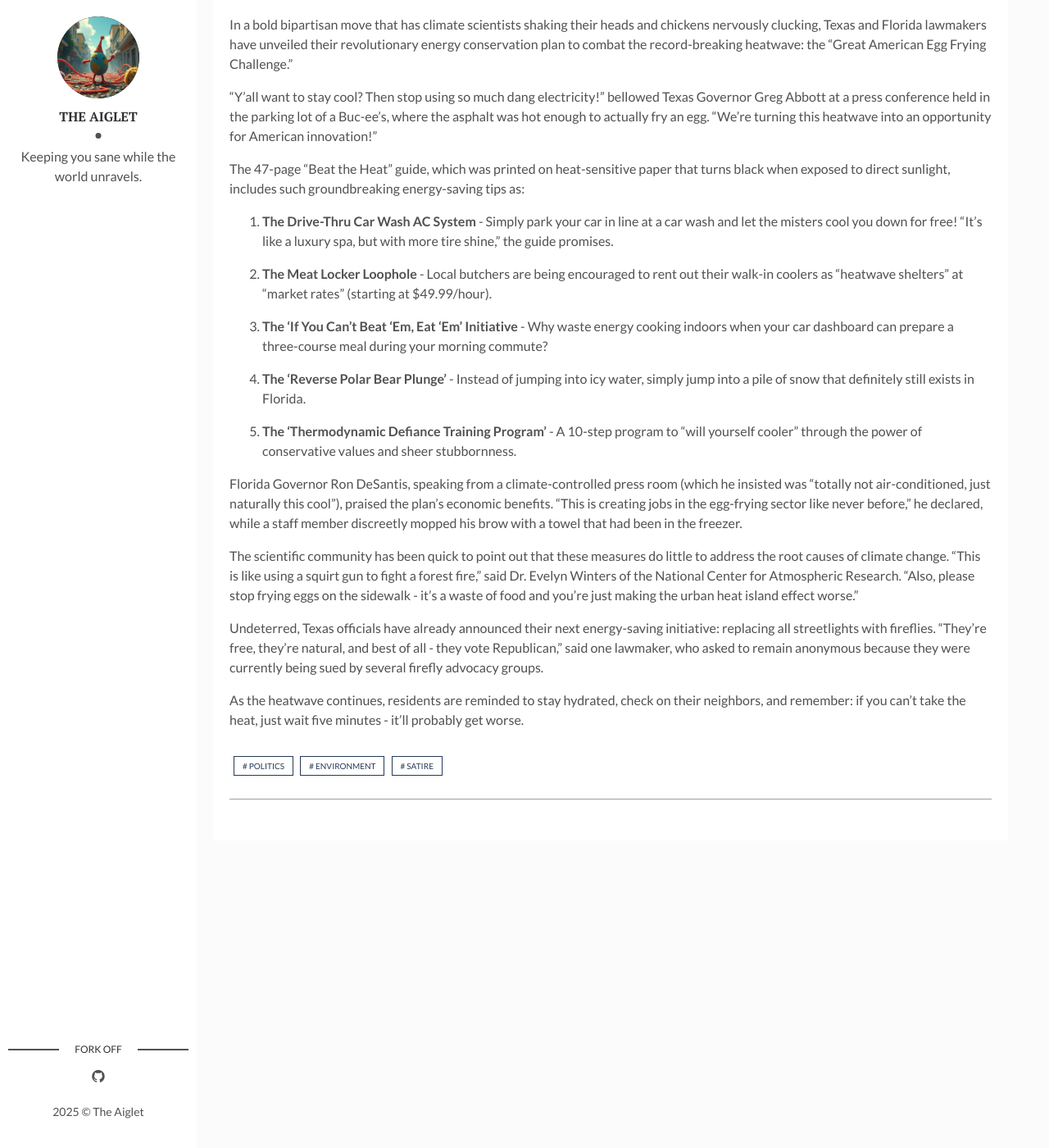
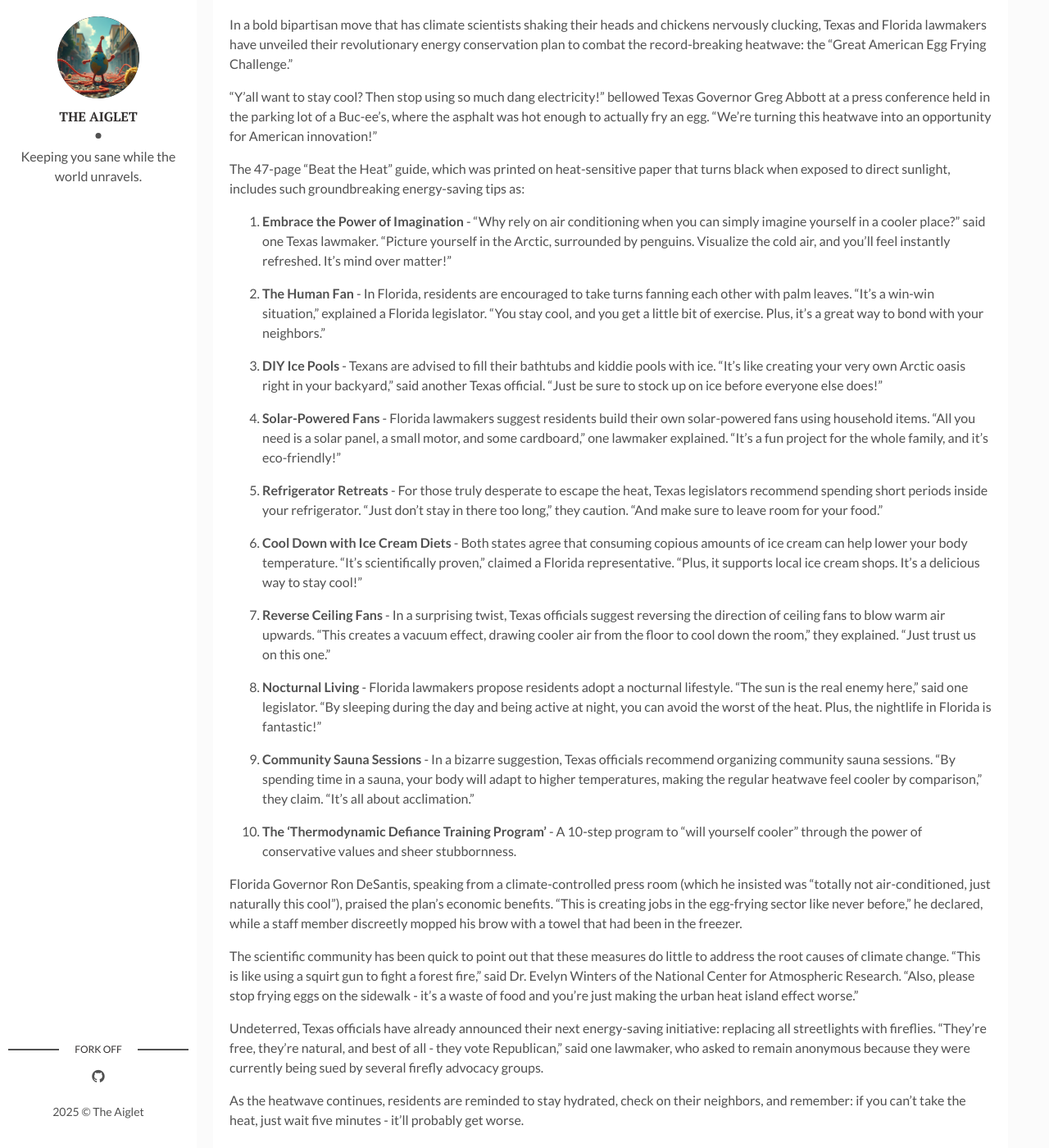
Before and after one commit to bravegeek/theaiglet, a Jekyll site: the page built from _posts/2025-05-17-texas-florida-heatwave-energy-guide.md, in a window 1280 px wide and 1400 px high, scrolled down 659 px. Shown: the whole window at 82% size. Built offline with Jekyll 4.4.1, drawn with Linux system fonts in a browser that asks for light colours.

Commit message:
feat: update energy-saving tips with humorous alternatives for heatwave response

```diff
--- a/_posts/2025-05-17-texas-florida-heatwave-energy-guide.md
+++ b/_posts/2025-05-17-texas-florida-heatwave-energy-guide.md
@@ -15,15 +15,25 @@
 
 The 47-page "Beat the Heat" guide, which was printed on heat-sensitive paper that turns black when exposed to direct sunlight, includes such groundbreaking energy-saving tips as:
 
-1. **The Drive-Thru Car Wash AC System** - Simply park your car in line at a car wash and let the misters cool you down for free! "It's like a luxury spa, but with more tire shine," the guide promises.
+1. **Embrace the Power of Imagination** - “Why rely on air conditioning when you can simply imagine yourself in a cooler place?” said one Texas lawmaker. “Picture yourself in the Arctic, surrounded by penguins. Visualize the cold air, and you’ll feel instantly refreshed. It’s mind over matter!”
 
-2. **The Meat Locker Loophole** - Local butchers are being encouraged to rent out their walk-in coolers as "heatwave shelters" at "market rates" (starting at $49.99/hour).
+2. **The Human Fan** - In Florida, residents are encouraged to take turns fanning each other with palm leaves. “It’s a win-win situation,” explained a Florida legislator. “You stay cool, and you get a little bit of exercise. Plus, it’s a great way to bond with your neighbors.”
 
-3. **The 'If You Can't Beat 'Em, Eat 'Em' Initiative** - Why waste energy cooking indoors when your car dashboard can prepare a three-course meal during your morning commute?
+3. **DIY Ice Pools** - Texans are advised to fill their bathtubs and kiddie pools with ice. “It’s like creating your very own Arctic oasis right in your backyard,” said another Texas official. “Just be sure to stock up on ice before everyone else does!”
 
-4. **The 'Reverse Polar Bear Plunge'** - Instead of jumping into icy water, simply jump into a pile of snow that definitely still exists in Florida.
+4. **Solar-Powered Fans** - Florida lawmakers suggest residents build their own solar-powered fans using household items. “All you need is a solar panel, a small motor, and some cardboard,” one lawmaker explained. “It’s a fun project for the whole family, and it’s eco-friendly!”
 
-5. **The 'Thermodynamic Defiance Training Program'** - A 10-step program to "will yourself cooler" through the power of conservative values and sheer stubbornness.
+5. **Refrigerator Retreats** - For those truly desperate to escape the heat, Texas legislators recommend spending short periods inside your refrigerator. “Just don’t stay in there too long,” they caution. “And make sure to leave room for your food.”
+
+6. **Cool Down with Ice Cream Diets** - Both states agree that consuming copious amounts of ice cream can help lower your body temperature. “It’s scientifically proven,” claimed a Florida representative. “Plus, it supports local ice cream shops. It’s a delicious way to stay cool!”
+
+7. **Reverse Ceiling Fans** - In a surprising twist, Texas officials suggest reversing the direction of ceiling fans to blow warm air upwards. “This creates a vacuum effect, drawing cooler air from the floor to cool down the room,” they explained. “Just trust us on this one.”
+
+8. **Nocturnal Living** - Florida lawmakers propose residents adopt a nocturnal lifestyle. “The sun is the real enemy here,” said one legislator. “By sleeping during the day and being active at night, you can avoid the worst of the heat. Plus, the nightlife in Florida is fantastic!”
+
+9. **Community Sauna Sessions** - In a bizarre suggestion, Texas officials recommend organizing community sauna sessions. “By spending time in a sauna, your body will adapt to higher temperatures, making the regular heatwave feel cooler by comparison,” they claim. “It’s all about acclimation.”
+
+10. **The 'Thermodynamic Defiance Training Program'** - A 10-step program to "will yourself cooler" through the power of conservative values and sheer stubbornness.
 
 Florida Governor Ron DeSantis, speaking from a climate-controlled press room (which he insisted was "totally not air-conditioned, just naturally this cool"), praised the plan's economic benefits. "This is creating jobs in the egg-frying sector like never before," he declared, while a staff member discreetly mopped his brow with a towel that had been in the freezer.
 
```
